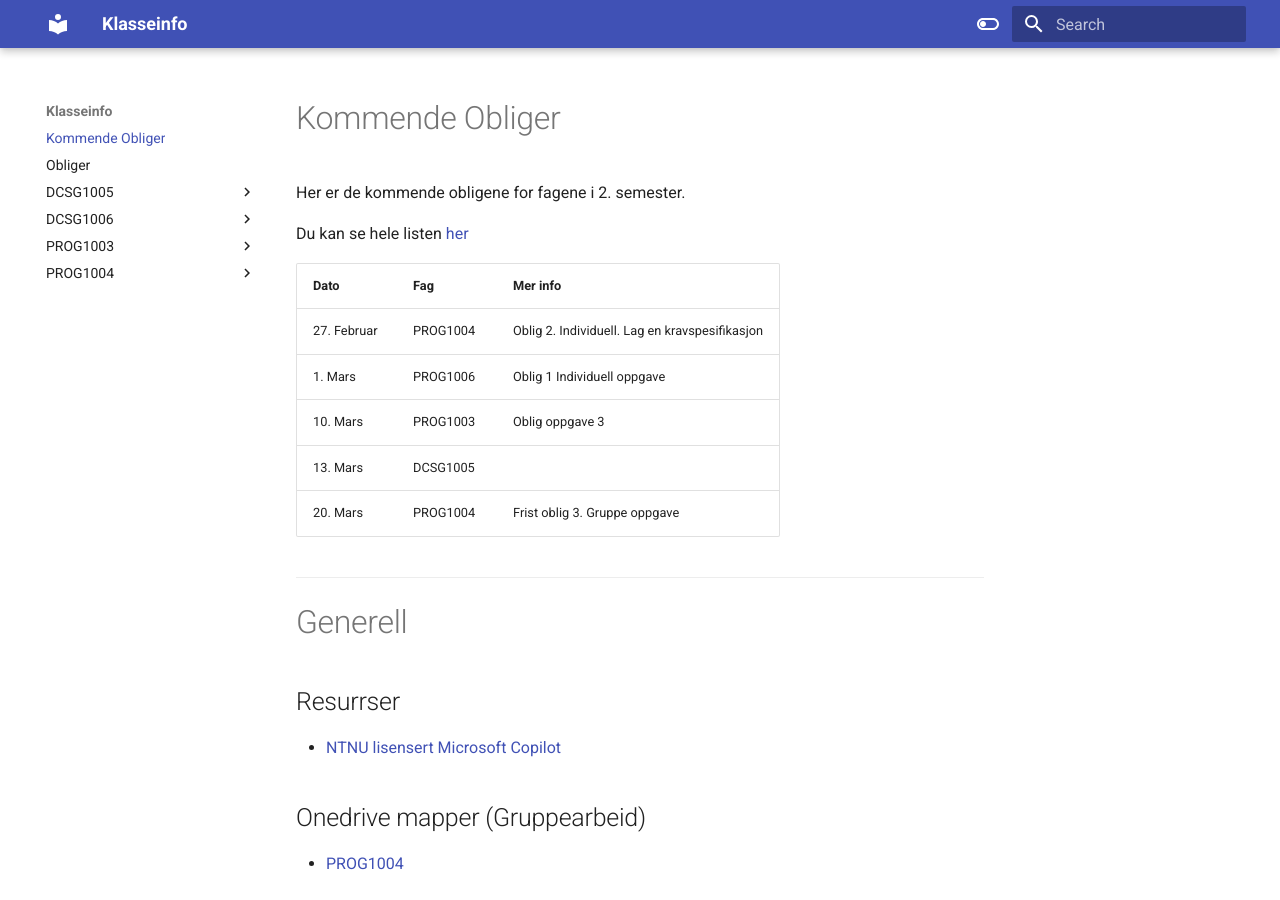
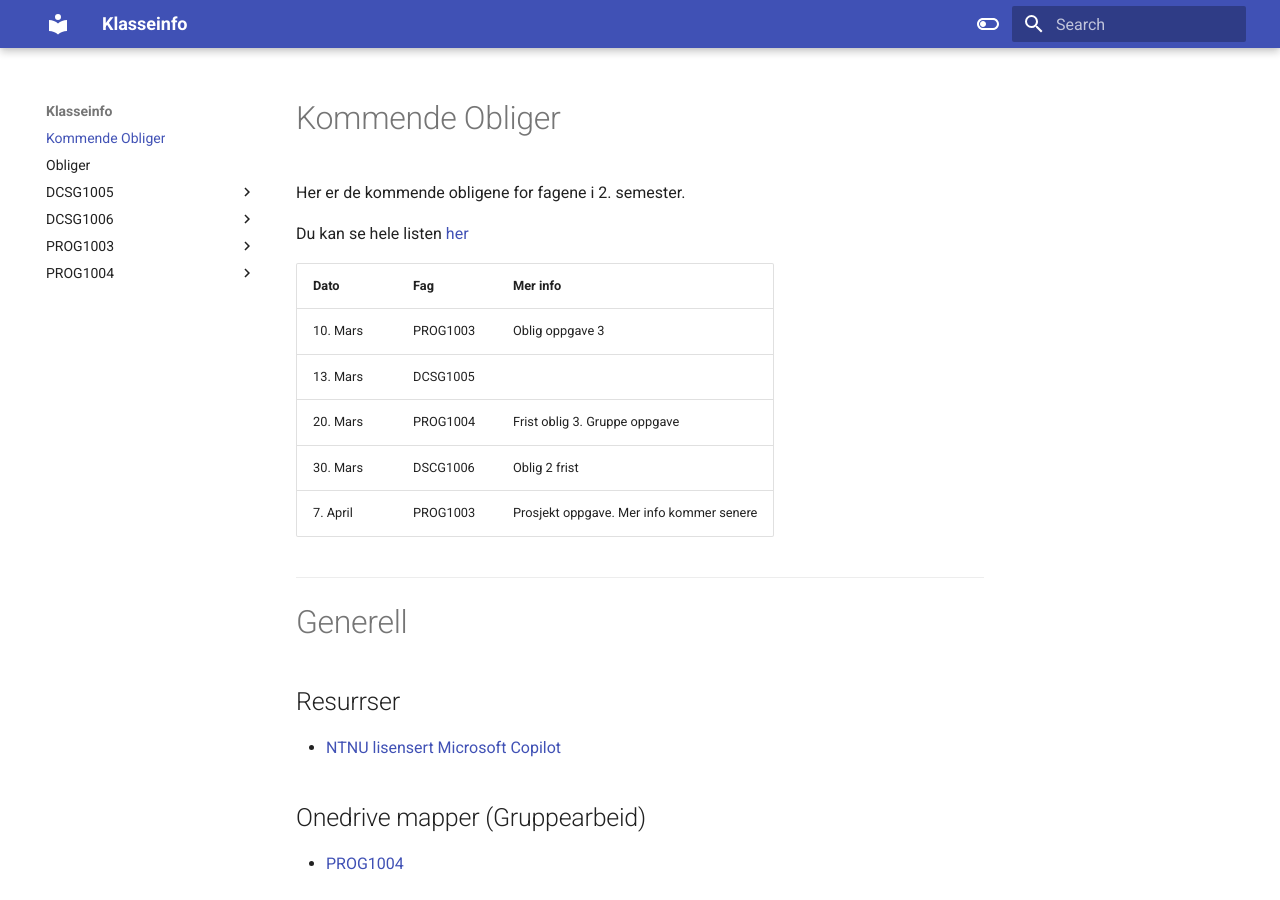
Before and after one commit to ProtoSparky/DIGSEC-Info-Board, an MkDocs documentation site: the page built from docs/index.md, in a window 1280 px wide and 900 px high. Built offline with MkDocs 1.6.1 and Material for MkDocs 9.7.7, drawn with Linux system fonts in a browser that asks for light colours.

Commit message:
oblig edit

```diff
--- a/docs/index.md
+++ b/docs/index.md
@@ -4,13 +4,13 @@ Her er de kommende obligene for fagene i 2. semester.
 
 Du kan se hele listen [her](./obliger.md)
 
-Dato|Fag|Mer info|
+|Dato|Fag|Mer info|
 |---|---|---|
-|27. Februar|PROG1004|Oblig 2. Individuell.  Lag en kravspesifikasjon|
-|1. Mars |PROG1006|Oblig 1 Individuell oppgave|
 |10. Mars|PROG1003|Oblig oppgave 3|
 |13. Mars|DCSG1005||
 |20. Mars|PROG1004|Frist oblig 3. Gruppe oppgave|
+|30. Mars|DSCG1006|Oblig 2 frist|
+|7. April| PROG1003| Prosjekt oppgave. Mer info kommer senere|
 
 -------------
 
```
Also changed, not shown: docs/obliger.md (+0 -2 lines).
